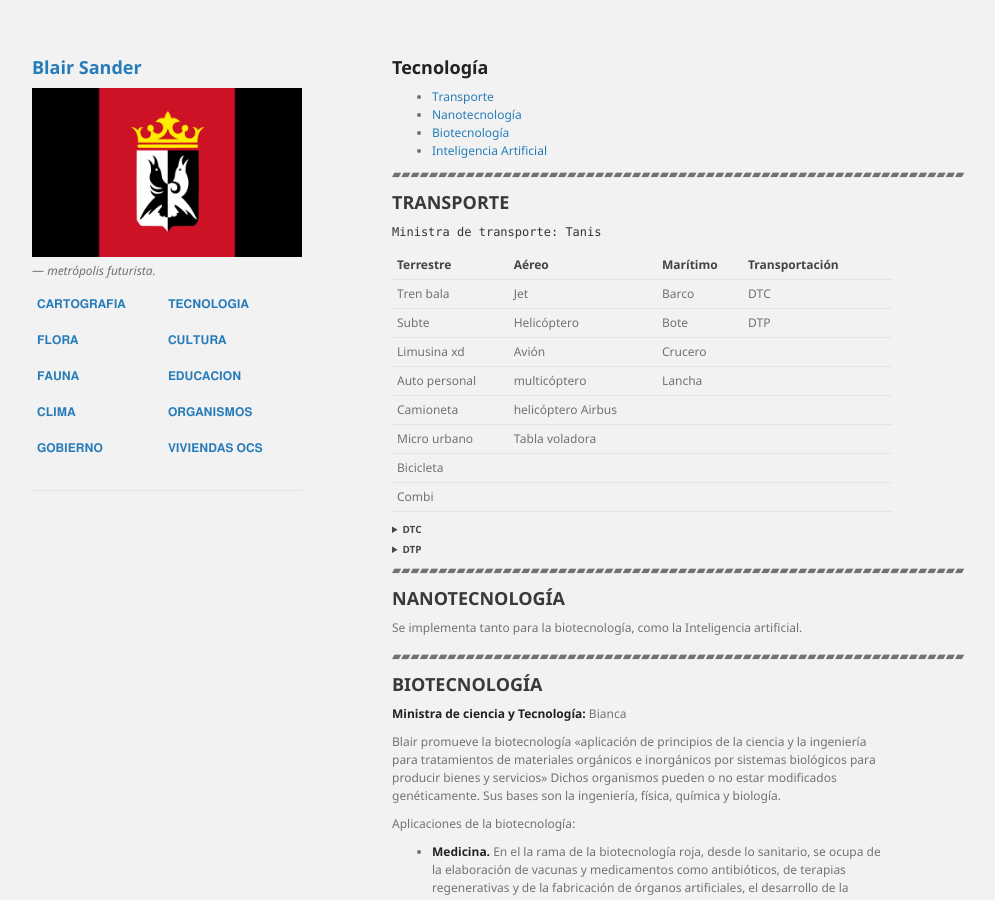
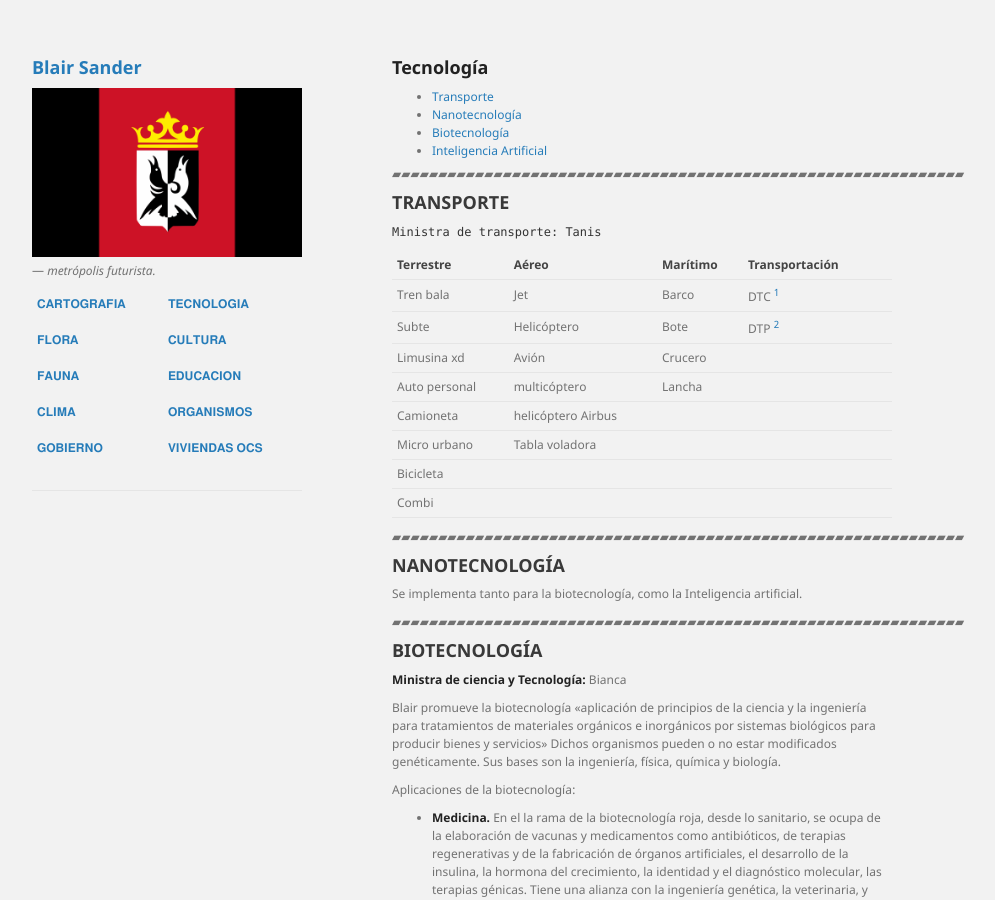
Before and after one commit to BlairSander/ciudad, a Jekyll site: the page built from tecnologia.md, in a window 1280 px wide and 900 px high. Shown: the whole window, without its empty margins (178-1173 px from the left). Built offline with Jekyll 4.4.1, drawn with Linux system fonts in a browser that asks for light colours; our own code applies the rules of GitHub Pages for plain Markdown files; some of the changed text lies outside the part shown.

Commit message:
tecnologia.md

```diff
--- a/tecnologia.md
+++ b/tecnologia.md
@@ -17,8 +17,8 @@ layout: default
 
 |Terrestre|Aéreo|Marítimo|Transportación|
 |---|---|---|---|
-|Tren bala|Jet|Barco | DTC |
-|Subte |Helicóptero |Bote | DTP  |
+|Tren bala|Jet|Barco | DTC [^bignote] |
+|Subte |Helicóptero |Bote | DTP [^1]  |
 |Limusina xd |Avión |Crucero |||
 |Auto personal |multicóptero |Lancha||
 |Camioneta |helicóptero Airbus|||
@@ -26,9 +26,14 @@ layout: default
 |Bicicleta||||
 |Combi ||||
 
-<h5> <details><summary>DTC</summary> (dispositivo de transportación por cámaras). Dispositivo de teletransporte usando dos cabinas o cámaras (telépodos) donde el objeto (inerte o vivo) se desintegra y reintegra completando el proceso de teletransporte. Este proceso es asistido por una potente computadora. Este dispositivo puede transportar multitudes de 100 personas.</details> </h5>
+[^bignote]: DTC: (dispositivo de transportación por cámaras).
 
-<h5> <details><summary>DTP</summary>(dispositivo de transporte por pulsera). Este dispositivo sólo logra transportar hasta dos personas por vez. </details> </h5>
+    Dispositivo de teletransporte usando dos cabinas o cámaras (telépodos) donde el objeto (inerte o vivo) se desintegra y reintegra completando el proceso de teletransporte.
+
+    Este proceso es asistido por una potente computadora. Este dispositivo puede transportar multitudes de 100 personas.
+
+[^1]: DTP: (dispositivo de transporte por pulsera). Este dispositivo sólo logra transportar hasta dos personas por vez.
+
 ▰▰▰▰▰▰▰▰▰▰▰▰▰▰▰▰▰▰▰▰▰▰▰▰▰▰▰▰▰▰▰▰▰▰▰▰▰▰▰▰▰▰▰▰▰▰▰▰▰▰▰▰▰▰▰▰▰▰▰▰▰▰
 
 ## NANOTECNOLOGÍA
```
